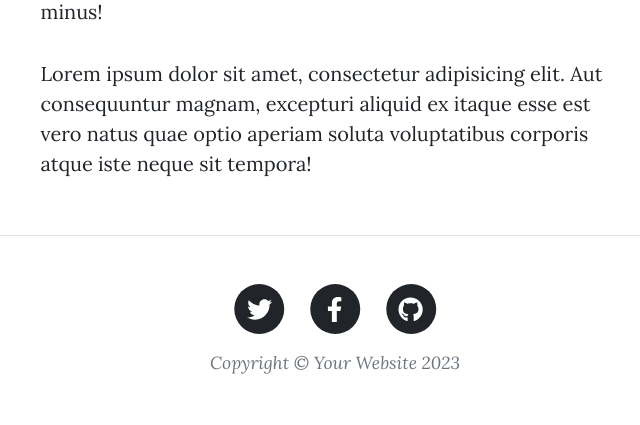
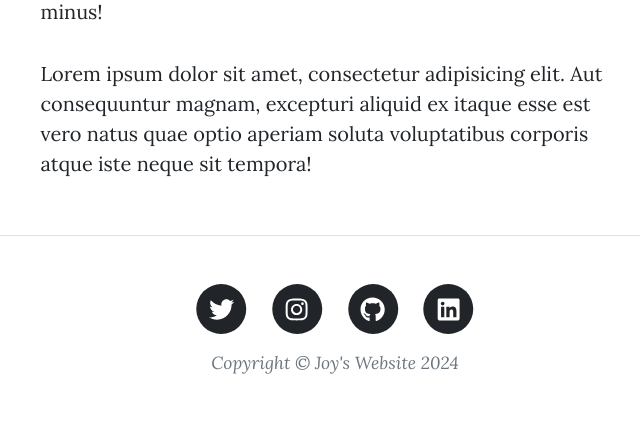
Before and after one commit to Joy9001/Blog-Post-with-Authentication, a Flask app: page /about in a window 1280 px wide. Shown: the part 887-1312 px from the top of the page, without its empty margins (305-945 px from the left). Run offline with Flask 3, Linux system fonts and the light colour scheme; some libraries are stand-ins or nearby versions.

Commit message:
Changed link addresses in footer.html, typo in header.html. Hide keys and db. Created Procfile.

```diff
--- a/main.py
+++ b/main.py
@@ -1,3 +1,4 @@
+import os
 from datetime import date
 from functools import wraps
 
@@ -14,7 +15,7 @@ from werkzeug.security import generate_password_hash, check_password_hash
 from forms import CreatePostForm, RegisterForm, LoginForm, CommentForm
 
 app = Flask(__name__)
-app.config['SECRET_KEY'] = "8BYkEfBA6O6donzWlSihBXox7C0sKR6b"
+app.config['SECRET_KEY'] = os.environ.get("Secret_Key")
 ckeditor = CKEditor(app)
 Bootstrap5(app)
 
@@ -23,13 +24,7 @@ login_manager = LoginManager()
 login_manager.init_app(app)
 
 # Gravatar
-gravatar = Gravatar(app,
-                    size=100,
-                    rating='g',
-                    default='retro',
-                    force_default=False,
-                    force_lower=False,
-                    use_ssl=False,
+gravatar = Gravatar(app, size=100, rating='g', default='retro', force_default=False, force_lower=False, use_ssl=False,
                     base_url=None)
 
 
@@ -39,7 +34,7 @@ def load_user(user_id):
 
 
 # CONNECT TO DB
-app.config['SQLALCHEMY_DATABASE_URI'] = 'sqlite:///posts.db'
+app.config['SQLALCHEMY_DATABASE_URI'] = os.environ.get("DB_URI")
 db = SQLAlchemy()
 db.init_app(app)
 
@@ -275,4 +270,4 @@ def contact():
 
 
 if __name__ == "__main__":
-    app.run(debug=True, port=5001)
+    app.run(debug=False)
--- a/templates/footer.html
+++ b/templates/footer.html
@@ -5,7 +5,7 @@
                   <div class="col-md-10 col-lg-8 col-xl-7">
                       <ul class="list-inline text-center">
                           <li class="list-inline-item">
-                              <a href="#!">
+                              <a href="https://twitter.com/JoyMridha1010" target="_blank">
                                   <span class="fa-stack fa-lg">
                                       <i class="fas fa-circle fa-stack-2x"></i>
                                       <i class="fab fa-twitter fa-stack-1x fa-inverse"></i>
@@ -13,23 +13,31 @@
                               </a>
                           </li>
                           <li class="list-inline-item">
-                              <a href="#!">
+                              <a href="https://www.instagram.com/joym_1010" target="_blank">
                                   <span class="fa-stack fa-lg">
                                       <i class="fas fa-circle fa-stack-2x"></i>
-                                      <i class="fab fa-facebook-f fa-stack-1x fa-inverse"></i>
+                                      <i class="fab fa-instagram fa-stack-1x fa-inverse"></i>
                                   </span>
                               </a>
                           </li>
                           <li class="list-inline-item">
-                              <a href="#!">
+                              <a href="https://github.com/Joy9001" target="_blank">
                                   <span class="fa-stack fa-lg">
                                       <i class="fas fa-circle fa-stack-2x"></i>
                                       <i class="fab fa-github fa-stack-1x fa-inverse"></i>
                                   </span>
                               </a>
                           </li>
+                          <li class="list-inline-item">
+                              <a href="https://www.linkedin.com/in/joy-mridha-154363259" target="_blank">
+                                  <span class="fa-stack fa-lg">
+                                      <i class="fas fa-circle fa-stack-2x"></i>
+                                      <i class="fab fa-linkedin fa-stack-1x fa-inverse"></i>
+                                  </span>
+                              </a>
+                          </li>
                       </ul>
-                      <div class="small text-center text-muted fst-italic">Copyright &copy; Your Website 2023</div>
+                      <div class="small text-center text-muted fst-italic">Copyright &copy; Joy's Website 2024</div>
                   </div>
               </div>
           </div>
--- a/templates/header.html
+++ b/templates/header.html
@@ -66,7 +66,7 @@
                 >Home</a
               >
             </li>
-            <!-- Only show Login/Register if user is logged out. Otherwise show "Log Out" -->
+            <!-- Only show Login/Register if user is logged out. Otherwise, show "Log Out" -->
             {% if not current_user.is_authenticated %}
             <li class="nav-item">
               <a
```
Also changed, not shown: 1 other file.
